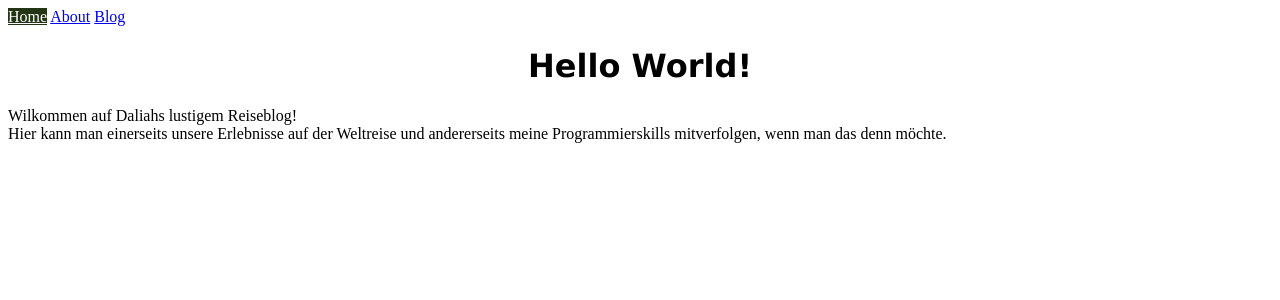
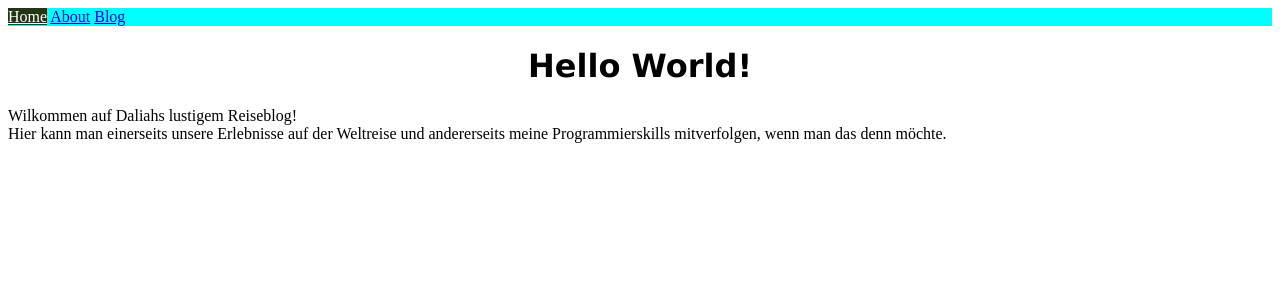
Before and after one commit to grundlbert/blog, a Jekyll site: the page built from index.html, in a window 1280 px wide. Shown: the top 300 px of the page. Built offline with Jekyll 4.4.1, drawn with Linux system fonts in a browser that asks for light colours.

Commit message:
css update for navigation bar

```diff
--- a/_sass/main.scss
+++ b/_sass/main.scss
@@ -11,3 +11,7 @@
 p {
   text-align: justify;
 }
+
+nav {
+  background-color: aqua;
+}
```
